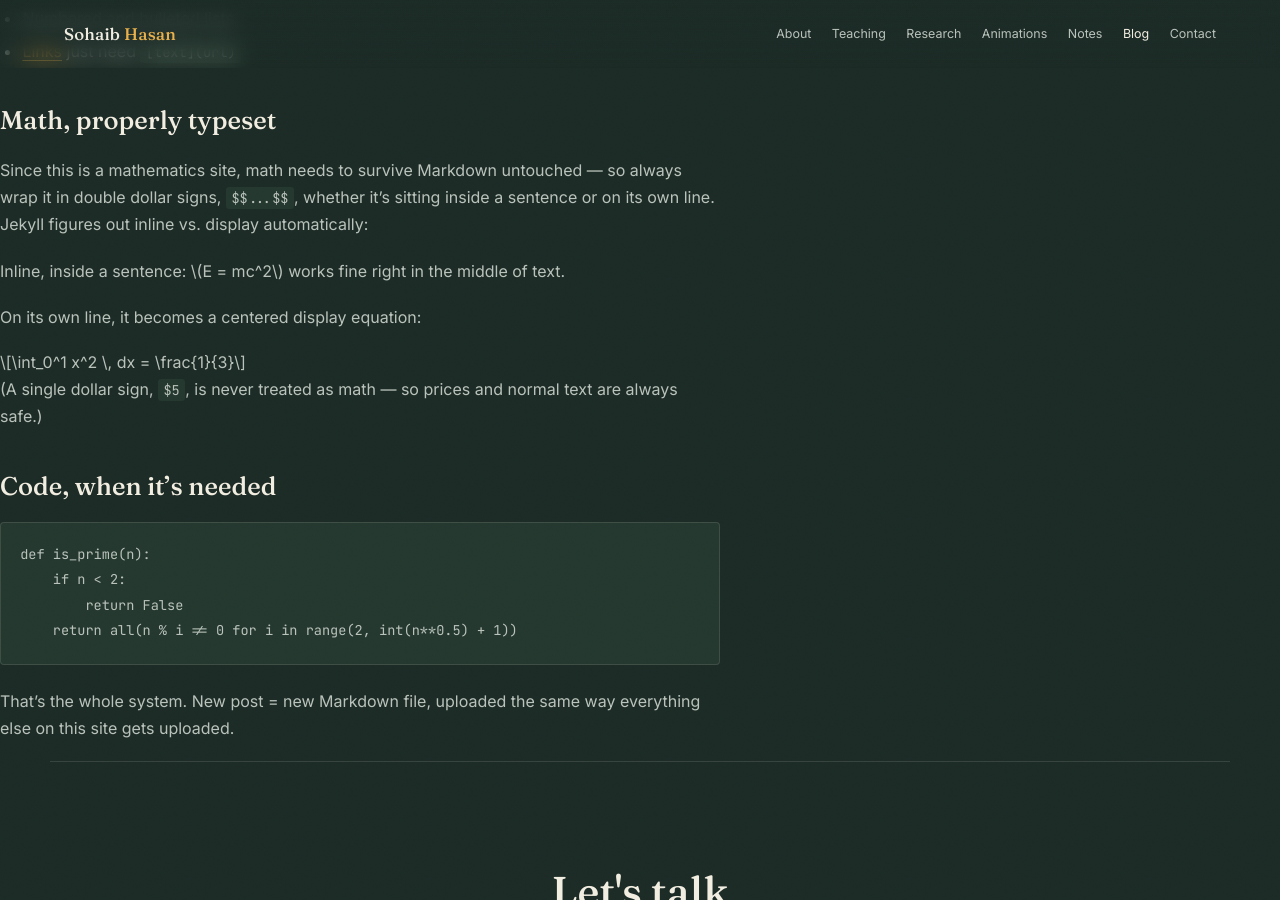
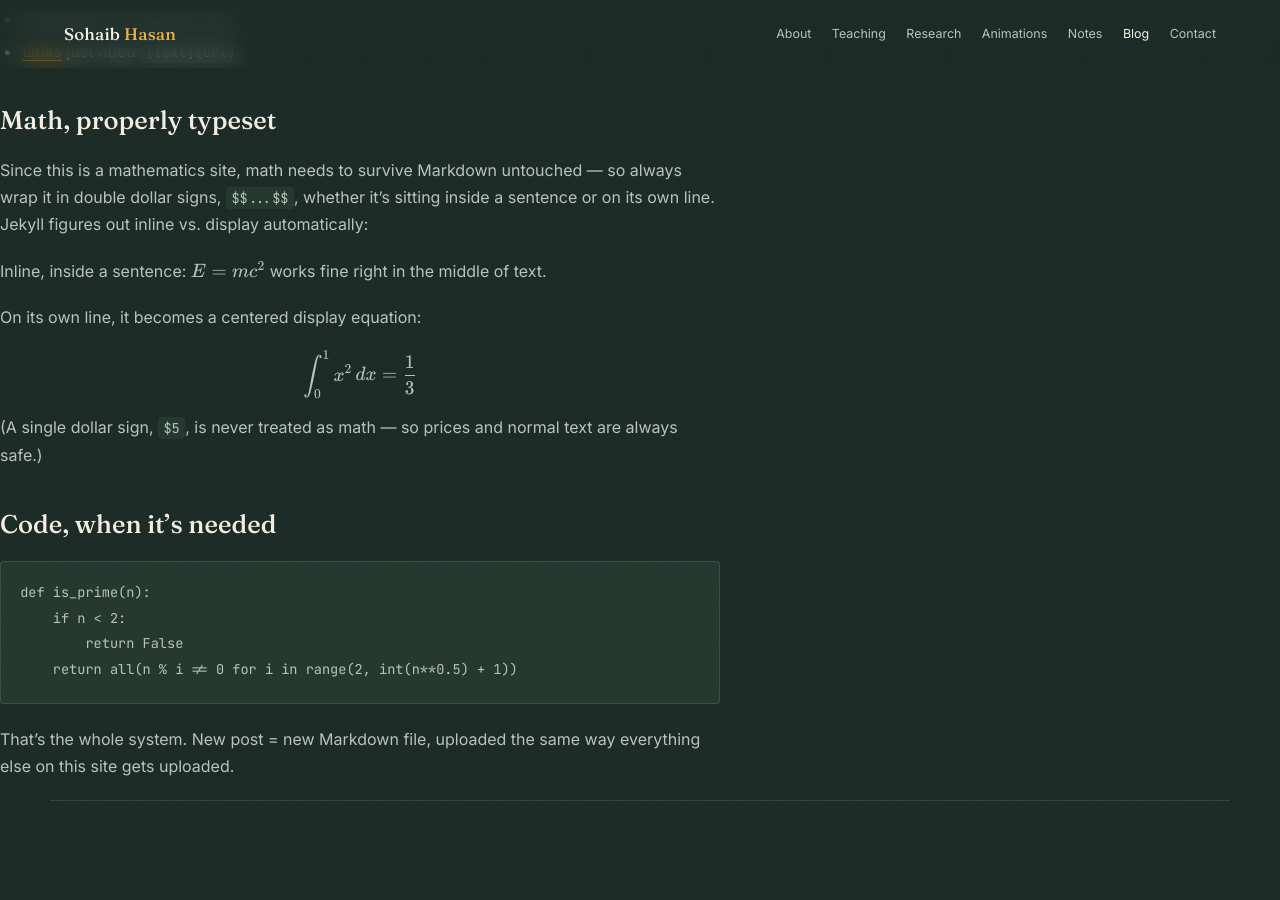
Before and after one commit to Sohaib-Hasan/Sohaib-Hasan.github.io, a Jekyll site: the page built from _posts/2026-08-01-welcome-to-the-blog.md, in a window 1280 px wide and 900 px high, scrolled down 1069 px. Built offline with Jekyll 4.4.1, drawn with Linux system fonts in a browser that asks for light colours; nearby versions of some CDN libraries; some of the changed lines change nothing that is shown.

Commit message:
Update KaTeX CDN links to version 0.17.0

```diff
--- a/_layouts/post.html
+++ b/_layouts/post.html
@@ -22,7 +22,7 @@
 <meta name="twitter:title" content="{{ page.title }}">
 <meta name="twitter:description" content="{{ page.excerpt | strip_html | strip_newlines | truncatewords: 30 }}">
 <meta name="twitter:image" content="{{ site.url }}/images/og-image.jpg">
-<link rel="stylesheet" href="https://cdnjs.cloudflare.com/ajax/libs/KaTeX/0.16.9/katex.min.css">
+<link rel="stylesheet" href="https://cdn.jsdelivr.net/npm/katex@0.17.0/dist/katex.min.css" integrity="sha384-vlBdW0r3AcZO/HboRPznQNowvexd3fY8qHOWkBi5q7KGgqJ+F48+DceybYmrVbmB" crossorigin="anonymous">
 <style>
   .post-content{color:var(--chalk-dim); font-size:1rem; max-width:720px;}
   .post-content h2{font-family:'Fraunces', serif; font-weight:500; color:var(--chalk); font-size:1.6rem; margin:2.2rem 0 1rem;}
@@ -95,8 +95,8 @@
 </footer>
 
 <script src="/script.js"></script>
-<script defer src="https://cdnjs.cloudflare.com/ajax/libs/KaTeX/0.16.9/katex.min.js"></script>
-<script defer src="https://cdnjs.cloudflare.com/ajax/libs/KaTeX/0.16.9/contrib/auto-render.min.js" onload="renderMathInElement(document.querySelector('.post-content'), {delimiters:[{left:'$$', right:'$$', display:true},{left:'$', right:'$', display:false}]})"></script>
+<script defer src="https://cdn.jsdelivr.net/npm/katex@0.17.0/dist/katex.min.js" integrity="sha384-AtrdNsnxl/75rvBneBVH7DtOvCxSVahR2zWqle1coBKd8DEmLoviqNeJSx64gNAs" crossorigin="anonymous"></script>
+<script defer src="https://cdn.jsdelivr.net/npm/katex@0.17.0/dist/contrib/auto-render.min.js" integrity="sha384-bjyGPfbij8/NDKJhSGZNP/khQVgtHUE5exjm4Ydllo42FwIgYsdLO2lXGmRBf5Mz" crossorigin="anonymous" onload="renderMathInElement(document.querySelector('.post-content'), {delimiters:[{left:'\\[',right:'\\]',display:true},{left:'\\(',right:'\\)',display:false},{left:'$$',right:'$$',display:true}]});"></script>
 
 </body>
 </html>
```
